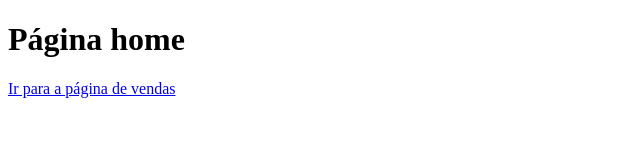
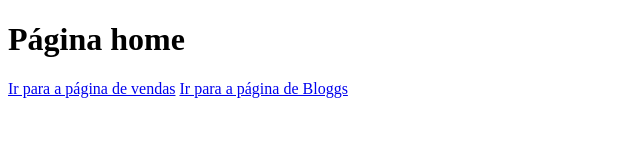
Before and after one commit to Vinicius7643/aulagithub, a plain HTML site: page index.html in a window 1280 px wide. Shown: the whole page, without its empty margins (0-640 px from the left). Drawn offline with Linux system fonts and the light colour scheme.

Commit message:
Atualizações no layout

```diff
--- a/index.html
+++ b/index.html
@@ -8,5 +8,6 @@
 <body>
     <h1>Página home</h1>
     <a href="vendas.html">Ir para a página de vendas</a>
+    <a href="Bloggs.html">Ir para a página de Bloggs</a>
 </body>
 </html>
```
Also changed, not shown: Bloggs.html (+1 -0 lines).
